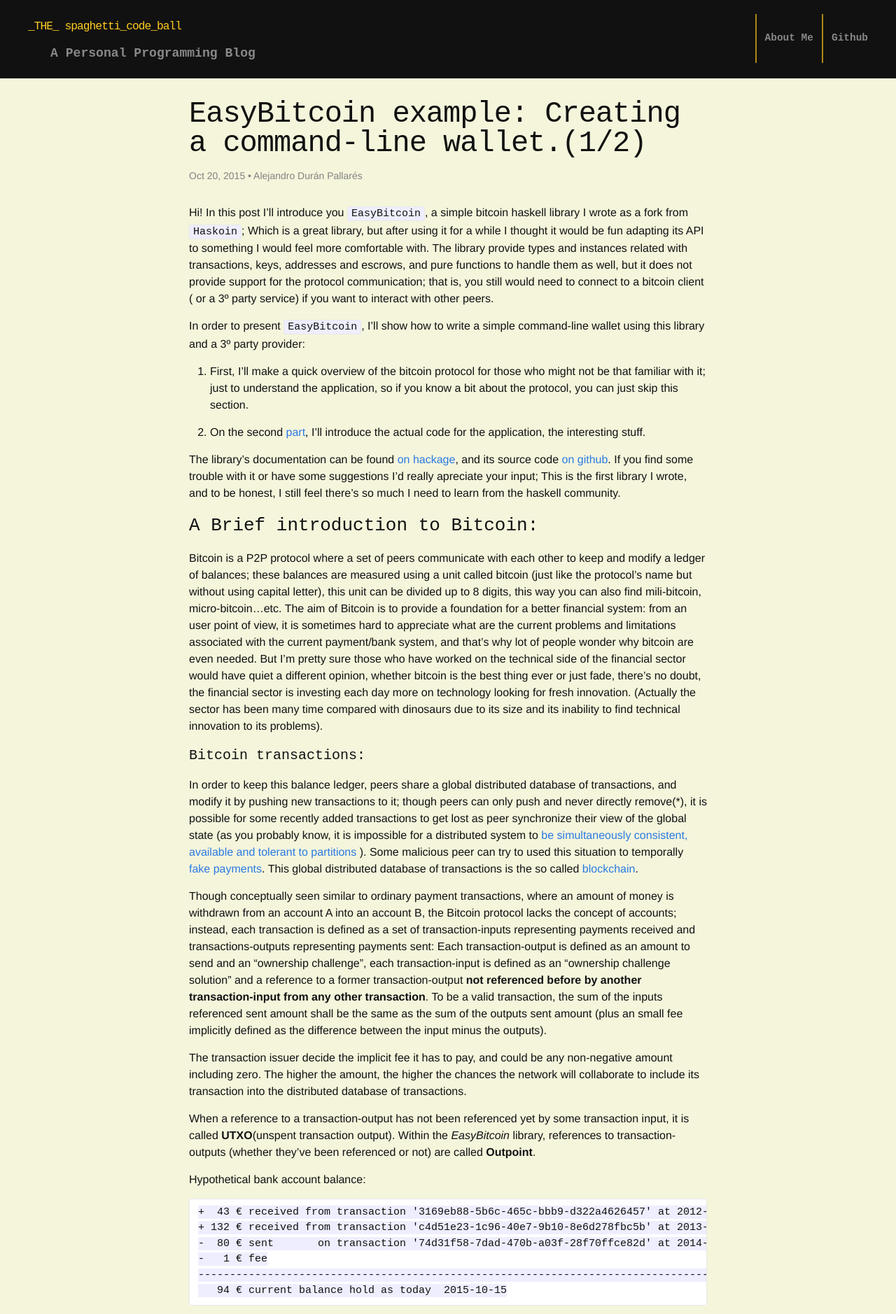
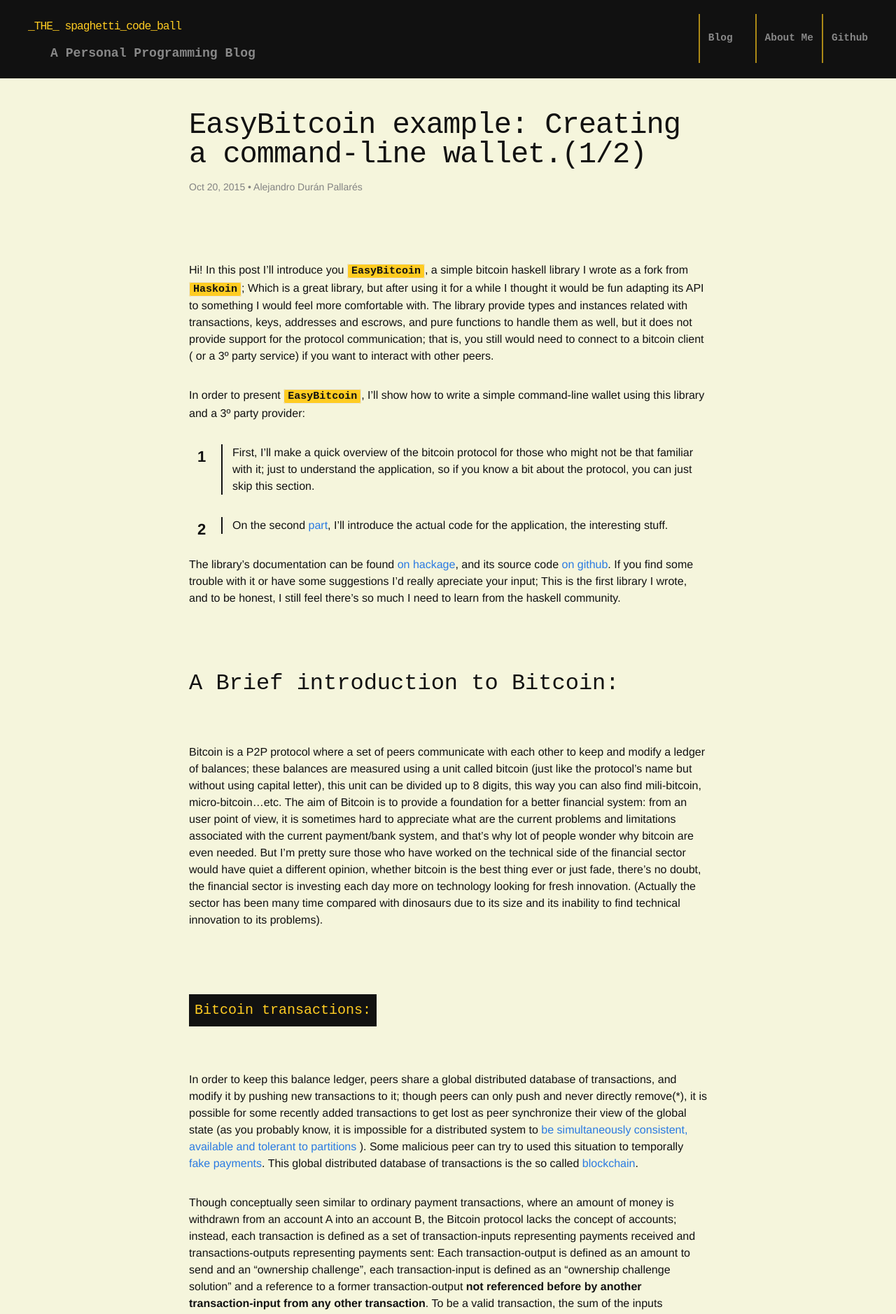
Before and after one commit to vwwv/vwwv.github.io, a Jekyll site: the page built from _posts/2015-10-20-easy-bitcoin-example-1-of-2.md, in a window 1280 px wide. Shown: the top 1878 px of the page at 70% size. Built offline with Jekyll 4.4.1, drawn with Linux system fonts in a browser that asks for light colours; comment, search, counter and statistics services are not loaded.

Commit message:
Final style done

```diff
--- a/_includes/header.html
+++ b/_includes/header.html
@@ -26,12 +26,13 @@
 
 
       <div class="trigger">
-        <a class="page-link" href="https/github.com/vwwv"> Github </a>
+        <a class="page-link" href="https://github.com/vwwv"> Github </a>
         {% for page in site.pages %}
           {% if page.title %}
           <a class="page-link" href="{{ page.url | prepend: site.baseurl }}">{{ page.title }}</a>
           {% endif %}
         {% endfor %}
+        <a class="page-link" href="{{ site.baseurl }}/"> Blog </a>
       </div>
 
 
--- a/_posts/2015-10-20-easy-bitcoin-example-1-of-2.md
+++ b/_posts/2015-10-20-easy-bitcoin-example-1-of-2.md
@@ -71,7 +71,7 @@ The transaction issuer decide the implicit fee it has to pay, and could be any n
 the higher the chances the network will collaborate to include its transaction into the distributed database of transactions.
 
 When a reference to a transaction-output has not been referenced yet by some transaction input, it is called **UTXO**(unspent
-transaction output). Within the *EasyBitcoin* library, references to transaction-outputs (whether they've been referenced or not) are
+transaction output). Within the `EasyBitcoin` library, references to transaction-outputs (whether they've been referenced or not) are
 called **Outpoint**.
 
 
@@ -87,7 +87,7 @@ Hypothetical bank account balance:
 
 
 An actual [bitcoin transaction](https://www.blocktrail.com/BTC/tx/ffe58cb9762dca10f085dcfc2549635a0dacf5653d71d3e9491e47780a05771c)
-(id: **bd37285a0d42c0811b63b5942a3fd7b0d8ba292a135a2350b2bad460a16f17cf** ):
+(id: `bd37285a0d42c0811b63b5942a3fd7b0d8ba292a135a2350b2bad460a16f17cf` ):
 
      input #0 (from transaction e1018f7fd13f3f410e5efac7cb26173f32494d8ceb3fce93ee995bd34fbf86fd
                       output #0  10.55196835 BTC
--- a/_sass/_base.scss
+++ b/_sass/_base.scss
@@ -145,6 +145,11 @@ code {
 code {
     padding: 1px 5px;
 }
+p code {
+    padding: 1px 5px;
+    background-color: #fc2;
+    font-weight: 700;
+}
 
 pre {
     padding: 8px 12px;
--- a/_sass/_layout.scss
+++ b/_sass/_layout.scss
@@ -242,12 +242,15 @@ body{
  */
 .post-header {
     margin-bottom: $spacing-unit;
+    margin-top: 16px;
+    margin-bottom: 96px;
 }
 
 .post-title {
     font-size: 42px;
     letter-spacing: -1px;
     line-height: 1;
+
 
     @include media-query($on-laptop) {
         font-size: 36px;
@@ -265,19 +268,61 @@ body{
         }
     }
 
+    p {
+        margin-top: 32px;
+        margin-bottom: 32px;
+    }
+
     h3 {
-        font-size: 26px;
+        font-size: 32px;
+        margin-top: 86px;
+        margin-bottom: 62px;
 
         @include media-query($on-laptop) {
-            font-size: 22px;
+            font-size: 28px;
         }
     }
 
     h4 {
         font-size: 20px;
+        display: inline-block;
+        margin-top: 62px;
+        margin-bottom: 32px;
+        padding: 8px;
+        color: #fc2;
+        background: #111;
 
         @include media-query($on-laptop) {
             font-size: 18px;
         }
     }
+    ol {
+        counter-reset: li;
+        list-style: outside none none;
+        position: relative;
+        margin-left: 12px;
+
+    }
+    ol > li {
+        position: relative;
+        padding-left: 50px;
+        &:before{
+            content: counter(li, decimal);
+            counter-increment: li;
+            position: absolute;
+            top: 0px;
+            left: 0px;
+            height: 100%;
+            width: 24px;
+            padding: 0px 10px 0px 0px;
+            color: #111;
+            font-size: 22px;
+            font-weight: bold;
+            line-height: 35px;
+            text-align: left;
+            border-right: 2px solid #111;
+        }
+
+    }
+
 }
```
Also changed, not shown: 4 other files.
